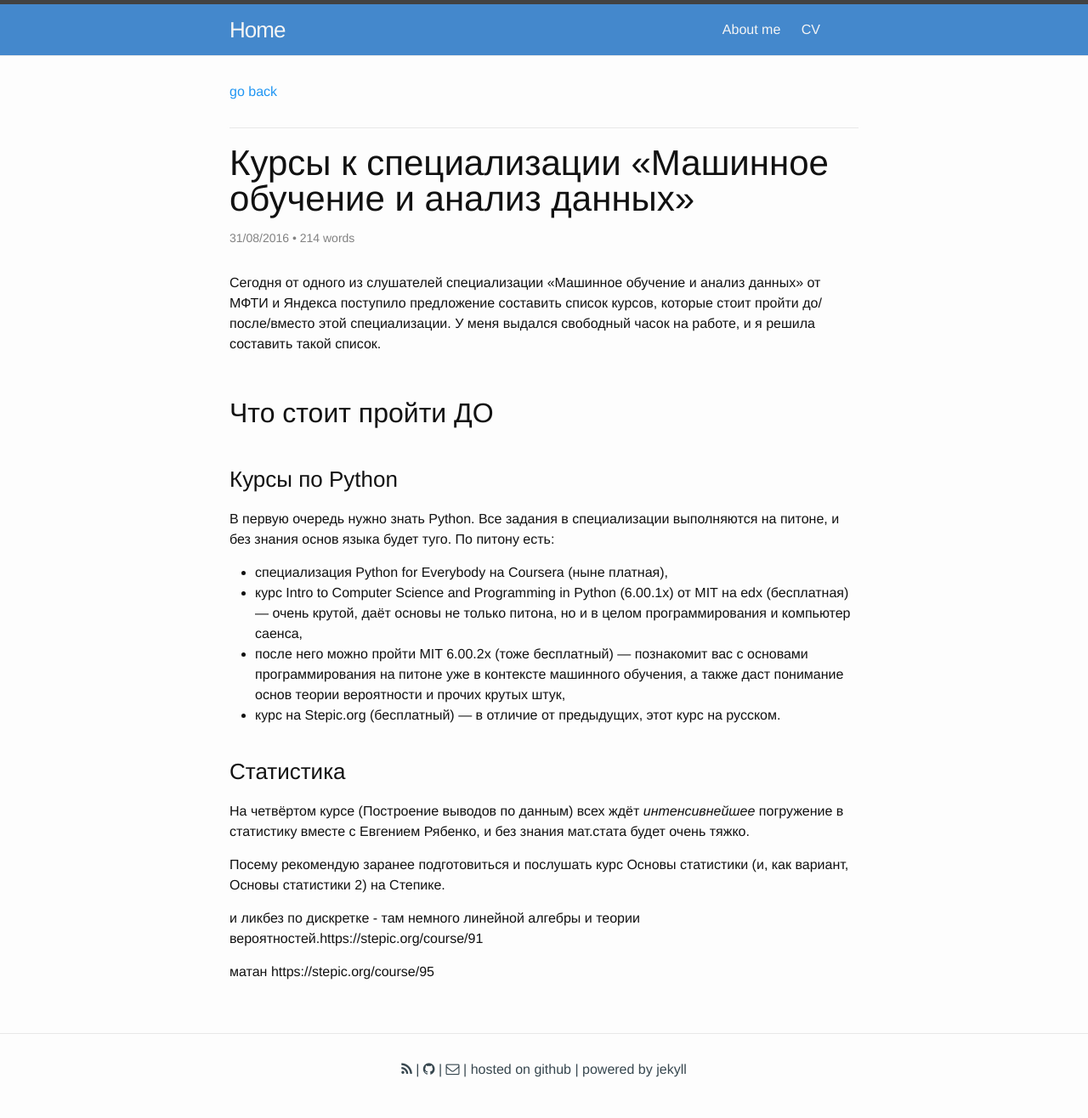
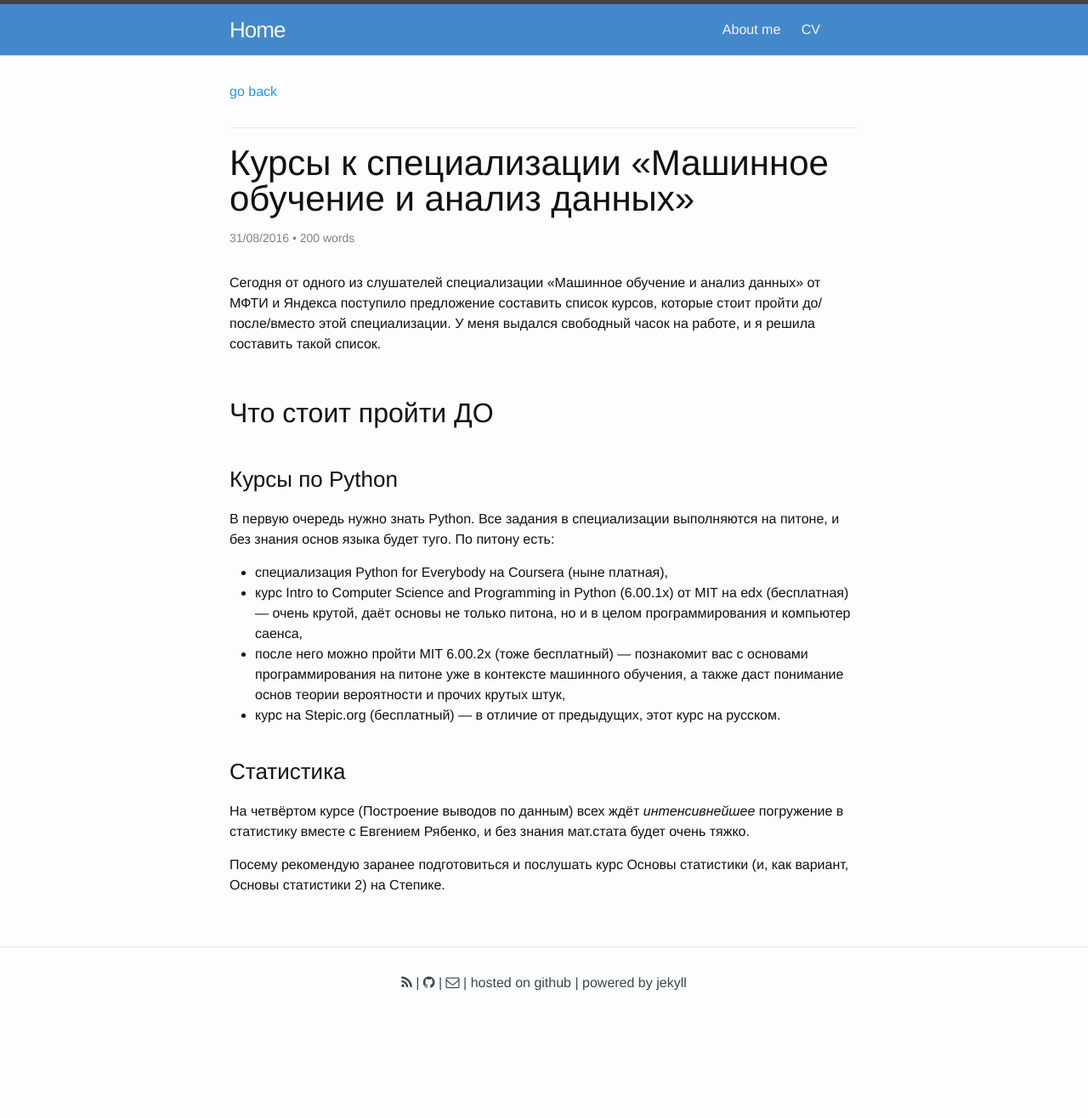
Before and after one commit to demidovakatya/demidovakatya.github.io, a Jekyll site: the page built from _posts/2016-08-31-ml-spec-recommendations.markdown, in a window 1280 px wide. Shown: the whole page at 85% size. Built offline with Jekyll 4.4.1, drawn with Linux system fonts in a browser that asks for light colours; nearby versions of some CDN libraries; after the commit the page ends 1214 px from its top, so only the background shows below that.

Commit message:
new post

```diff
--- a/_posts/2016-08-31-ml-spec-recommendations.markdown
+++ b/_posts/2016-08-31-ml-spec-recommendations.markdown
@@ -21,7 +21,3 @@ layout: post
 На четвёртом курсе (Построение выводов по данным) всех ждёт _интенсивнейшее_ погружение в статистику вместе с Евгением Рябенко, и без знания мат.стата будет очень тяжко.
 
 Посему рекомендую заранее подготовиться и послушать курс Основы статистики (и, как вариант, Основы статистики 2) на Степике.
-
-и ликбез по дискретке - там немного линейной алгебры и теории вероятностей.https://stepic.org/course/91
-
-матан https://stepic.org/course/95
```
